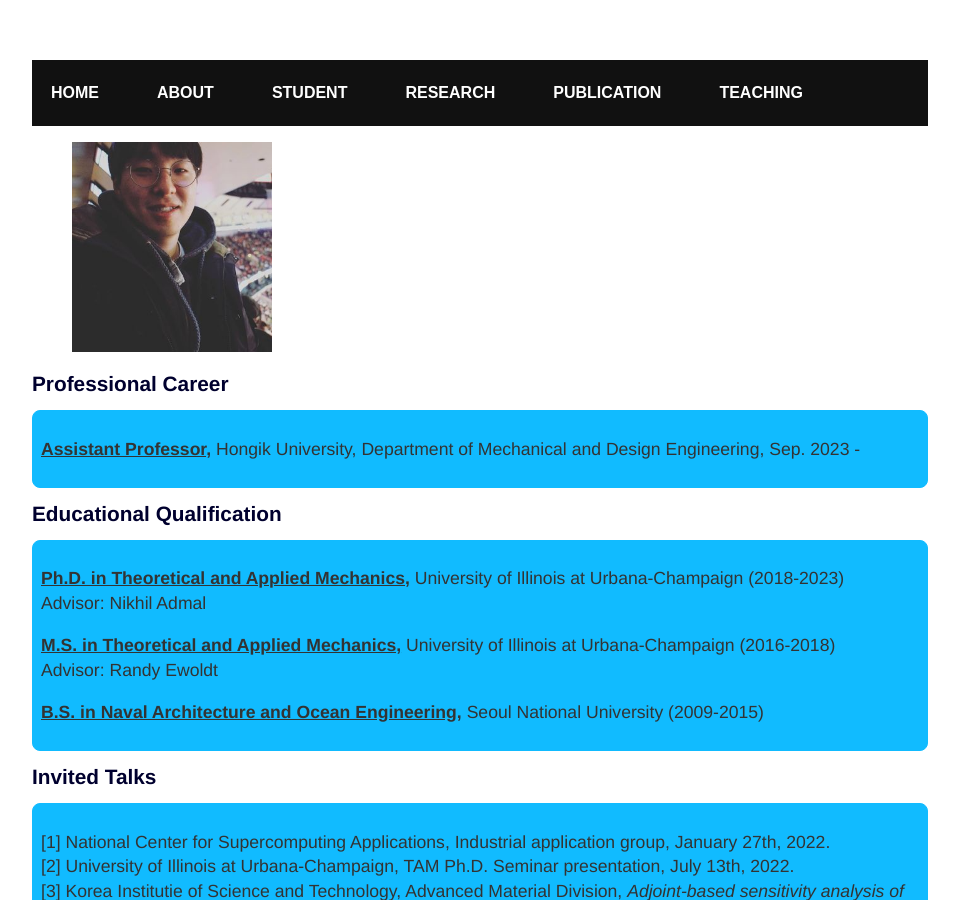
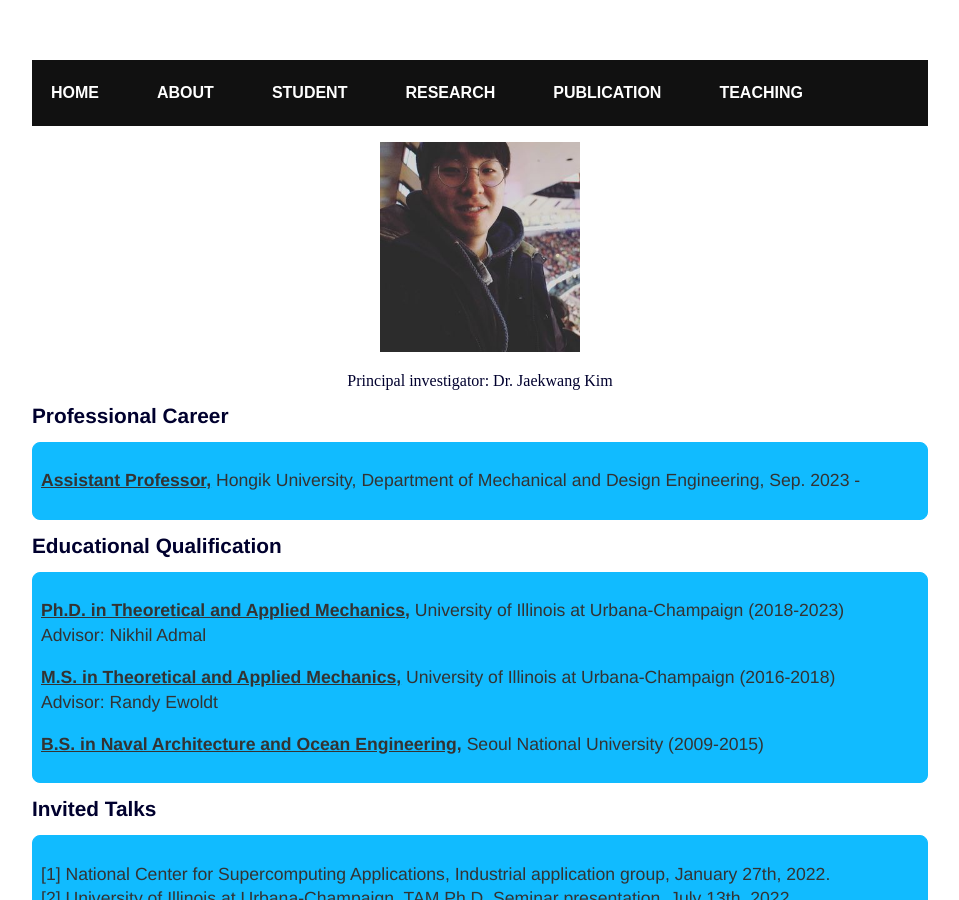
Before and after one commit to jaekwangjk/jaekwangjk.github.io, a Jekyll site: the page built from about.html, in a window 1280 px wide and 900 px high. Shown: the whole window, without its empty margins (160-1119 px from the left). Built offline with Jekyll 4.4.1, drawn with Linux system fonts in a browser that asks for light colours.

Commit message:
Update about.html

```diff
--- a/about.html
+++ b/about.html
@@ -4,9 +4,12 @@ title: Jaekwang Kim
 ---
 <div class="blurb">
 
+	<center>
 	<figure>
 	<img src="pictures/Jaekwang_Profile.jpg" alt="My self 2" style="width:200px;height:210px;">
 	</figure>
+		Principal investigator: Dr. Jaekwang Kim
+	</center>
 
 	<h1>Professional Career</h1>
 	<div class="rounded">
```
